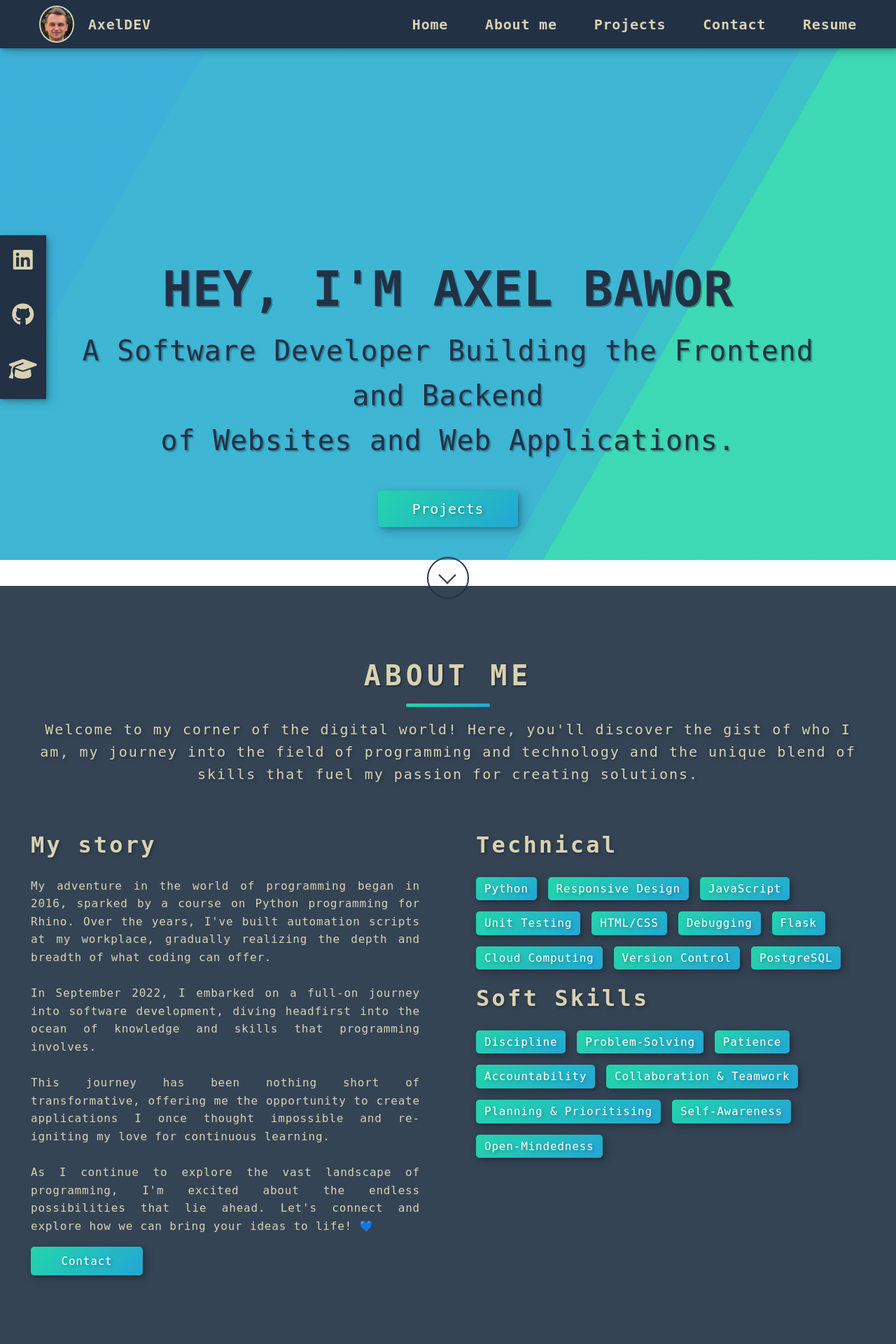
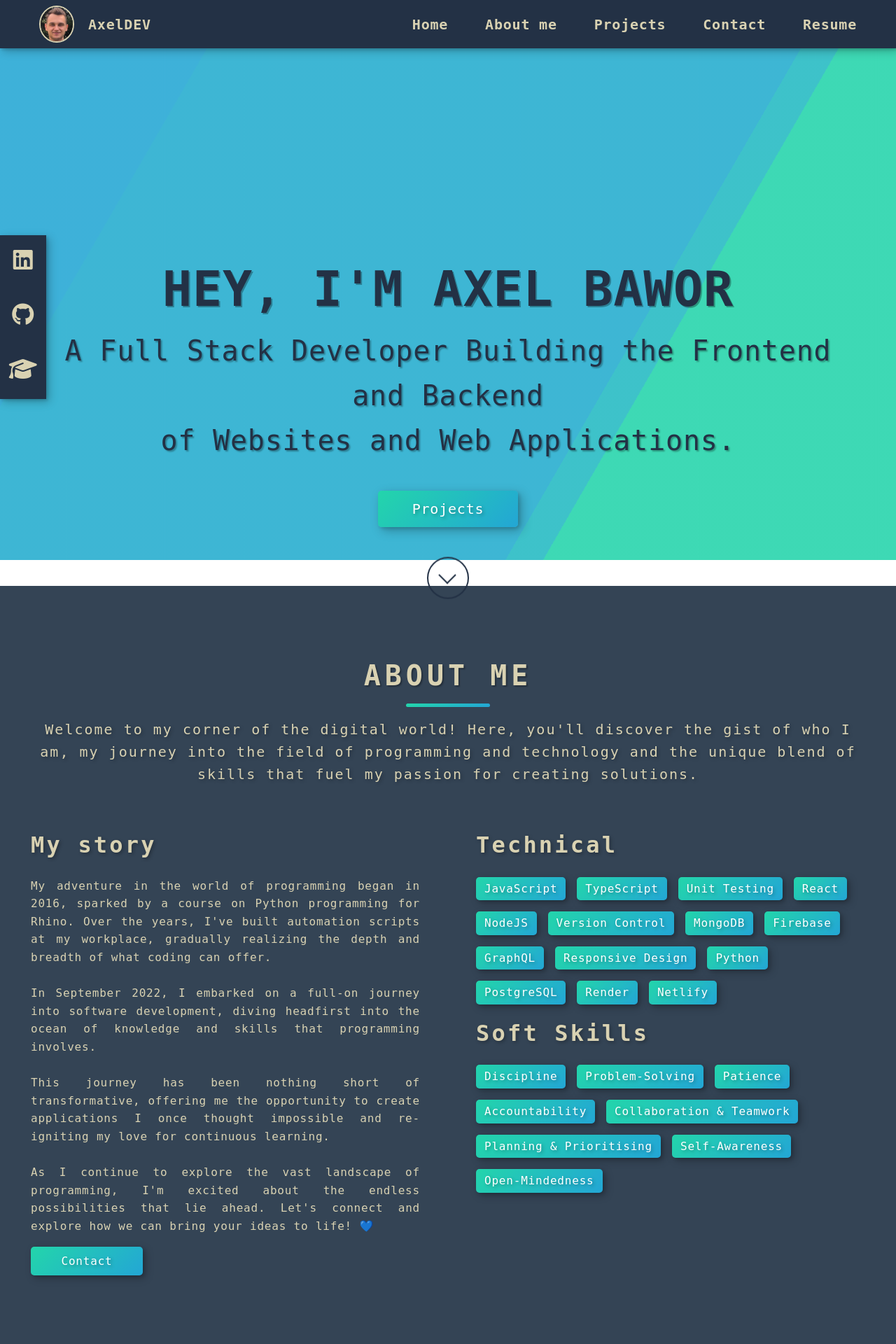
Before and after one commit to abawor/django_portfolio_website, a Django app: page / in a window 1280 px wide. Shown: the top 1920 px of the page at 70% size. Run offline with Django 3.2, Linux system fonts and the light colour scheme; some libraries are stand-ins or nearby versions.

Commit message:
Description and skills updated

```diff
--- a/website/templates/webapp/base.html
+++ b/website/templates/webapp/base.html
@@ -2,7 +2,7 @@
 <!DOCTYPE html>
 <html>
 	<head>
-		<title>Axel Bawor | Software Developer</title>
+		<title>Axel Bawor | Full Stack Developer</title>
 		<link rel="stylesheet" href="https://cdn.jsdelivr.net/npm/bootstrap@5.1.3/dist/css/bootstrap.min.css" integrity="sha384-1BmE4kWBq78iYhFldvKuhfTAU6auU8tT94WrHftjDbrCEXSU1oBoqyl2QvZ6jIW3" crossorigin="anonymous">
 		<link href="//fonts.googleapis.com/css?family=Red Hat Display&subset=latin,latin-ext" rel="stylesheet" type="text/css">
 		<link rel="stylesheet" href="{% static 'css/base.css' %}">
@@ -46,7 +46,7 @@
       <div class="intro-text">
         <div class="intro_title">HEY, I'M AXEL BAWOR</div>
         <div class="intro_subtitle">
-          A Software Developer Building the Frontend and Backend <br>
+          A Full Stack Developer Building the Frontend and Backend <br>
           of Websites and Web Applications.
           <a href="#projects" class="shortcut_button projects_button">Projects</a>
         </div>
@@ -99,16 +99,20 @@
           <div class="about-me-skills">
             <div class="section_subtitle skills">Technical</div>
             <ul class="skills-list">
+              <li>JavaScript</li>
+              <li>TypeScript</li>
+              <li>Unit Testing</li>
+              <li>React</li>
+              <li>NodeJS</li>
+              <li>Version Control</li>
+              <li>MongoDB</li>
+              <li>Firebase</li>
+              <li>GraphQL</li>
+              <li>Responsive Design</li>
               <li>Python</li>
-              <li>Responsive Design</li>
-              <li>JavaScript</li>
-              <li>Unit Testing</li>
-              <li>HTML/CSS</li>
-              <li>Debugging</li>
-              <li>Flask</li>
-              <li>Cloud Computing</li>
-              <li>Version Control</li>
               <li>PostgreSQL</li>
+              <li>Render</li>
+              <li>Netlify</li>
             </ul>
             <div class="section_subtitle skills">Soft Skills</div>
             <ul class="skills-list">
@@ -419,7 +423,7 @@
             AXEL BAWOR
           </div>
           <div class="footer_my_profile">
-            A Software Developer Building the Frontend
+            A Full Stack Developer Building the Frontend
             and Backend of Websites and Web Applications.
           </div>
         </div>
```
